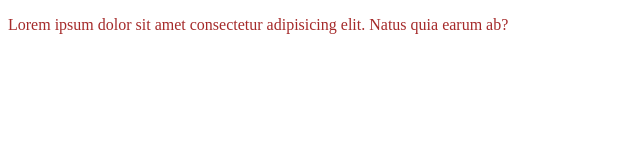
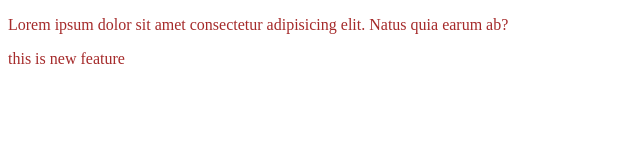
Before and after one commit to namanrai2004/localrepo, a plain HTML site: page index.html in a window 1280 px wide. Shown: the whole page, without its empty margins (0-640 px from the left). Drawn offline with Linux system fonts and the light colour scheme.

Commit message:
add new feature para

```diff
--- a/index.html
+++ b/index.html
@@ -8,6 +8,6 @@
 </head>
 <body>
     <p>Lorem ipsum dolor sit amet consectetur adipisicing elit. Natus quia earum ab?</p>
-    <p></p>
+    <p>this is new feature</p>
 </body>
 </html>
```
